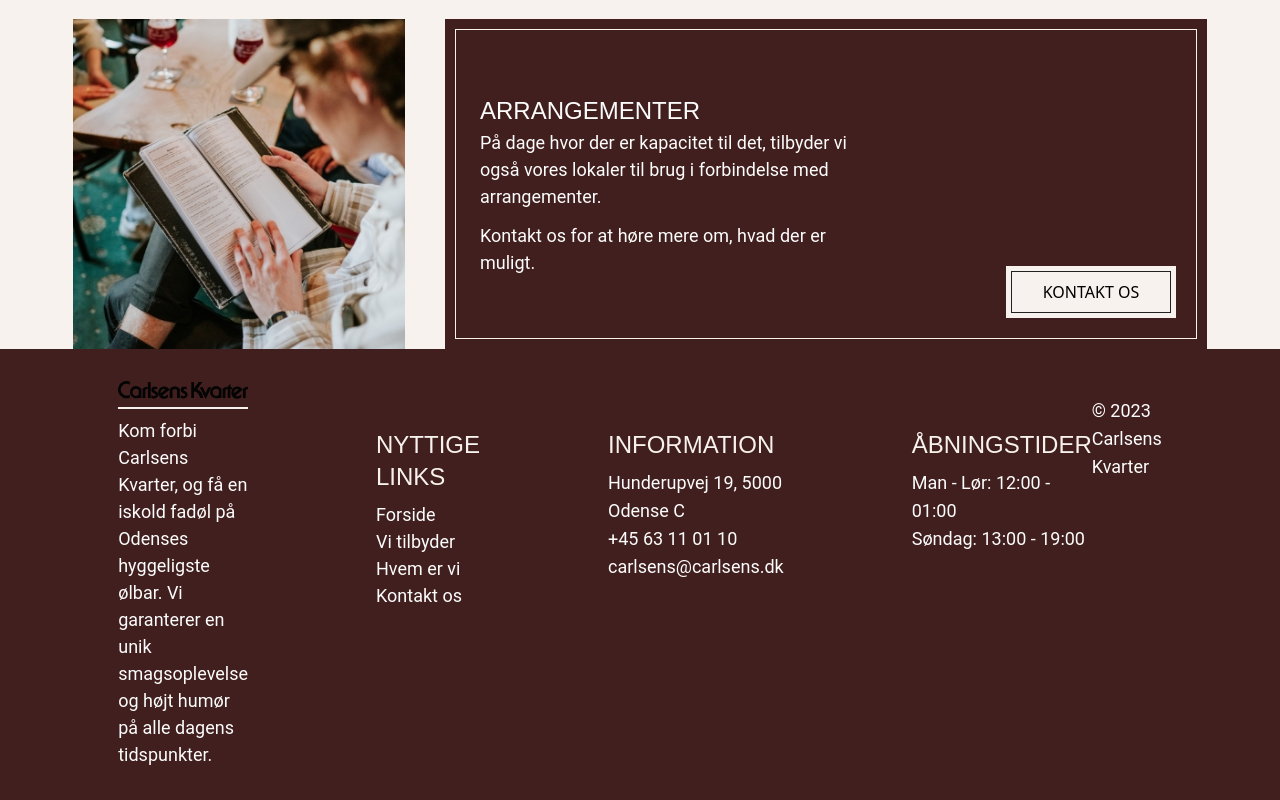
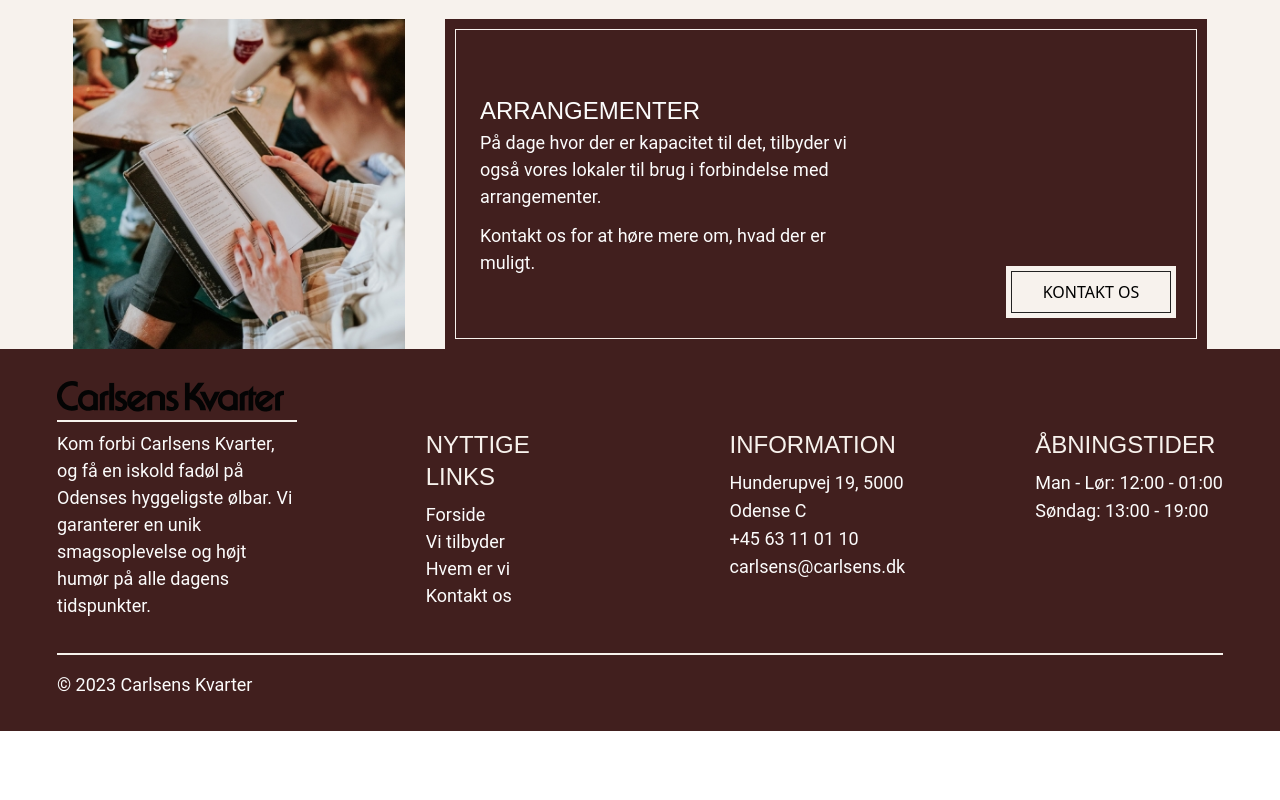
Before and after one commit to emil584c/projekt-6, a Vue app: page / in a window 1280 px wide. Shown: the part 2732-3532 px from the top of the page. After the commit the page ends 3463 px from the top, so only its background shows below. Built offline with nearby package versions, Linux system fonts and the light colour scheme; no server answers; a web font is replaced by a local one.

Commit message:
Footer justered, - logo, icon

```diff
--- a/src/components/FooterBottom.vue
+++ b/src/components/FooterBottom.vue
@@ -6,15 +6,15 @@
 <template>
 
     <footer class=" bg-brown-primary">
-        <div class="flex flex-col items-start justify-center py-8 max-w-[330px] mx-auto md:flex-row md:max-w-10xl">
+        <div class="flex flex-col items-start justify-center py-8 max-w-[330px] mx-auto md:flex-row md:max-w-content-width md:justify-between ">
 
-                <div class="md:flex-col md:mr-32">
+                <div class="md:flex-col max-w-[240px]">
                     <img class="justify-item-start" src="../assets/images/placeholders/cklogo.svg" alt="carlsens logo">
                         <div class="bg-border-white w-full md:max-w-content-width h-[2px] my-2"></div>
                             <p>Kom forbi Carlsens Kvarter, og få en iskold fadøl på Odenses hyggeligste ølbar. Vi garanterer en unik smagsoplevelse og højt humør på alle dagens tidspunkter.</p>
                 </div>
 
-                <div class="md:flex-col md:mr-32">
+                <div class="md:flex-col md:max-w-[175px] hyphens-none">
                     <h2 class="text-border-white mt-9 mb-2 md:text-2xl md:mt-12 md:mb-4.5">NYTTIGE LINKS</h2>
                         <div class="mb-1 md:mb-3">
                             <router-link to="/"><p>Forside</p></router-link>
@@ -24,7 +24,7 @@
                         </div>
                 </div>
 
-                <div class="flex-col md:mr-32">
+                <div class="flex-col max-w-[177px]">
                     <h2 class="text-border-white text-2xl mt-9 mb-2 md:mt-12 md:mb-4.5">INFORMATION</h2>
                         <div class="mb-1 md:mb-3 text-lg">
                             <p>Hunderupvej 19, 5000 Odense C</p>
@@ -33,7 +33,7 @@
                         </div>
                 </div>
 
-                <div class="flex-col">
+                <div class="flex-col max-w-[192px]">
                     <h2 class="text-border-white text-2xl mt-9 mb-2 md:mt-12 md:mb-4.5">ÅBNINGSTIDER</h2>
                         <div class="mb-1 md:mb-3 text-lg">
                             <p>Man - Lør: 12:00 - 01:00</p>
@@ -41,10 +41,13 @@
                         </div>
                 </div>
 
+        </div>
 
-            <div class="bg-border-white w-full max-w-content-width h-[2px]"></div>
+        <div class="flex flex-col justify-center pb-8 max-w-[330px] mx-auto md:max-w-content-width">
+            <div class="bg-border-white w-full md:max-w-content-width h-[2px]"></div>
             <p class="mt-4 text-lg">© 2023 Carlsens Kvarter</p>
         </div>
+
     </footer>
 
 </template>
```
Lines whose indentation alone changed are shown as unchanged.
